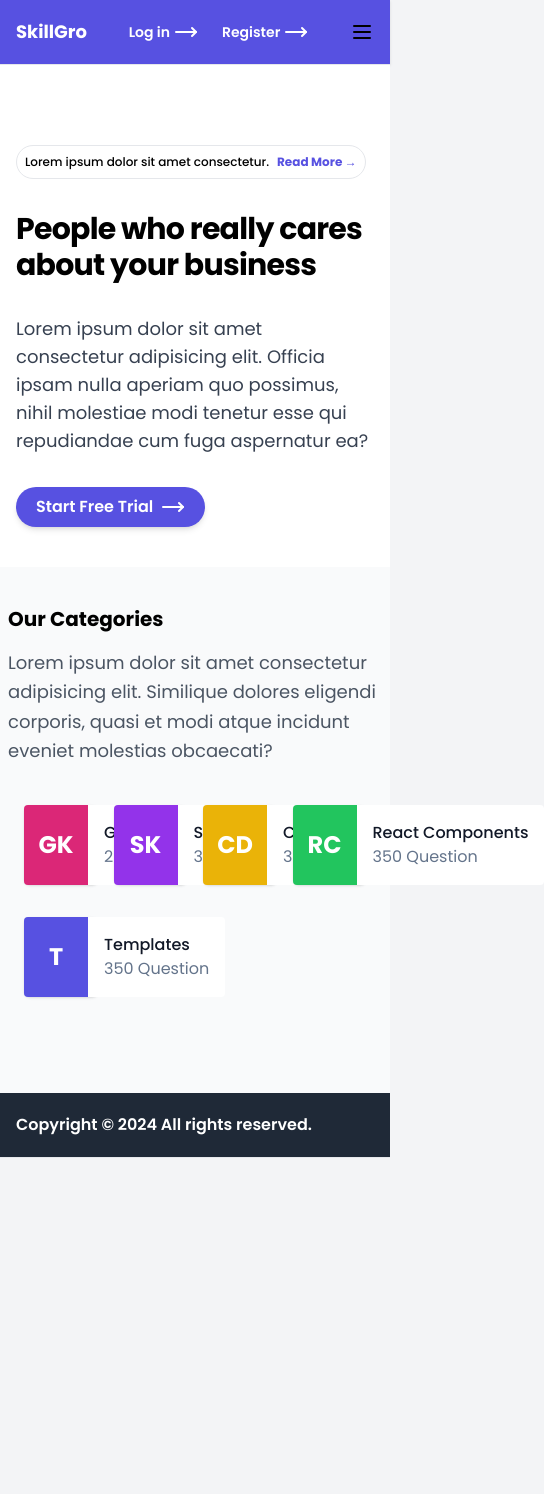
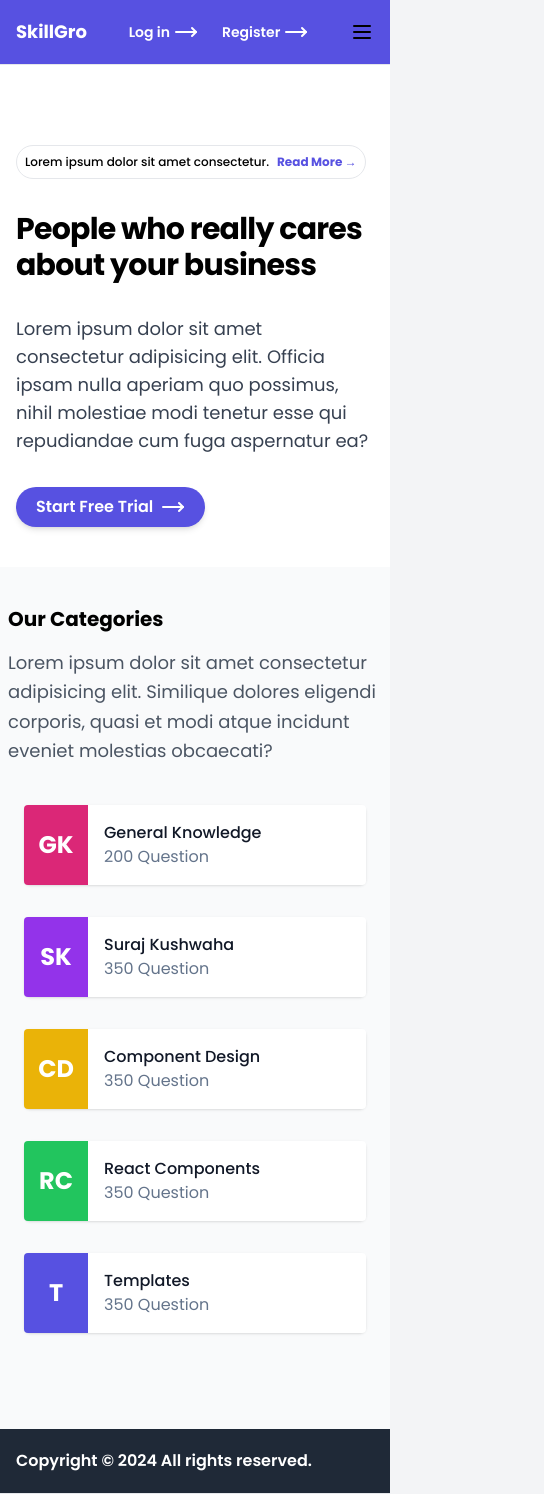
Before and after one commit to SurajKushwaha23/skillgrow, a React (Vite) app: page / in a window 390 px wide. Shown: the whole page, 544 px wide, since content can reach past the window. Before the commit the page ends 1158 px from the top, so only its background shows below. Built offline with nearby package versions, Linux system fonts and the light colour scheme.

Commit message:
Change grid to 1 colums to one

```diff
--- a/src/assets/Pages/home/Home.jsx
+++ b/src/assets/Pages/home/Home.jsx
@@ -81,7 +81,7 @@
           </p>
         </div>
         <div className=" container px-4 py-10">
-          <ul className="grid grid-cols-4 gap-4">
+          <ul className="grid grid-cols-1 md:grid-cols-4 gap-4">
             {categories.map((item) => (
               <li className="shadow rounded-md flex col-span-1 mb-4">
                 <div
```
